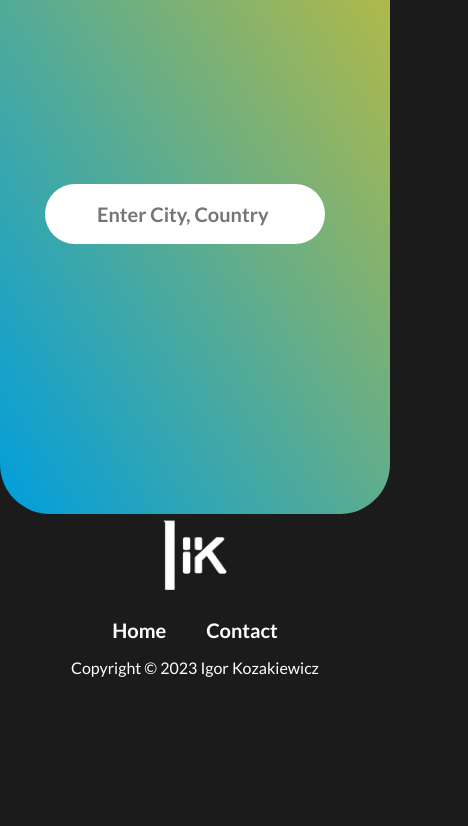
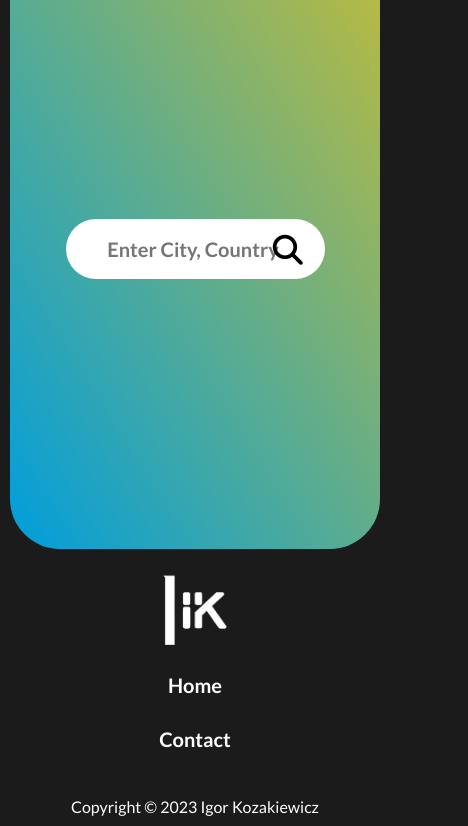
Before and after one commit to VaultKidd/Weather-Checker, a plain HTML site: page index.html in a window 390 px wide. Shown: the part 493-1319 px from the top of the page, 468 px wide, since content can reach past the window. Before the commit the page ends 1170 px from the top, so only its background shows below. Drawn offline with Linux system fonts and the light colour scheme.

Commit message:
mobile optimisation

```diff
--- a/script.js
+++ b/script.js
@@ -22,7 +22,7 @@ async function checkWeather(city) {
   );
   document.querySelector(".humidity__percent").innerHTML =
     data.main.humidity + "%";
-  document.querySelector(".wind__speed").innerHTML = data.wind.speed + "km/h";
+  document.querySelector(".wind__speed").innerHTML = data.wind.speed + " km/h";
 
   setWeatherIcon(data.weather[0].main);
 }
--- a/styles.css
+++ b/styles.css
@@ -140,9 +140,14 @@ nav {
   outline: none;
   border: none;
   top: 270px;
-  left: 45px;
   transition: all 800ms ease;
   z-index: 100;
+}
+
+form {
+  display: flex;
+  align-items: center;
+  max-width: 80%;
 }
 
 input {
@@ -166,10 +171,10 @@ input:focus {
 }
 
 button {
-  position: relative;
+  position: absolute;
   border: none;
   font-size: 30px;
-  right: 100px;
+  right: 20%;
   opacity: 1;
   transition: all 300ms ease;
 }
@@ -306,7 +311,7 @@ input::-webkit-search-cancel-button {
   }
 
   .container {
-    padding: 0;
+    padding: 10px;
   }
 
   .nav__link {
@@ -315,15 +320,11 @@ input::-webkit-search-cancel-button {
   }
 
   button {
-    visibility: hidden;
+    left: 80%;
   }
 
   form {
     max-width: 100%;
-  }
-
-  .search__bar {
-    right: 130px;
   }
 
   input {
@@ -348,8 +349,20 @@ input::-webkit-search-cancel-button {
 */
 
 @media (max-width: 480px) {
+  .nav__links {
+    display: flex;
+    flex-wrap: wrap;
+    justify-content: center;
+  }
 
-  nav {
-    visibility: hidden;
+  .footer__links {
+    display: flex;
+    flex-direction: column;
+    justify-content: center;
+    align-items: center;
+  }
+
+  .footer__link {
+    padding-bottom: 30px;
   }
 }
```
